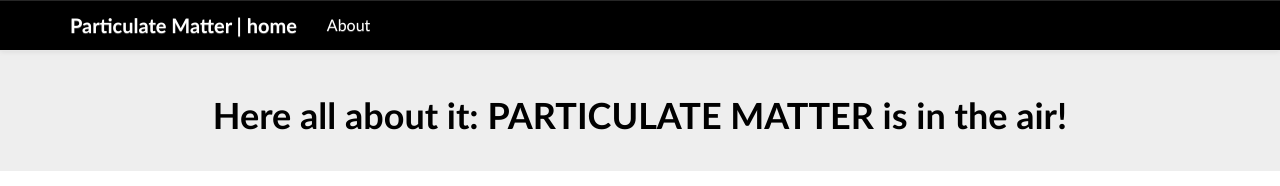
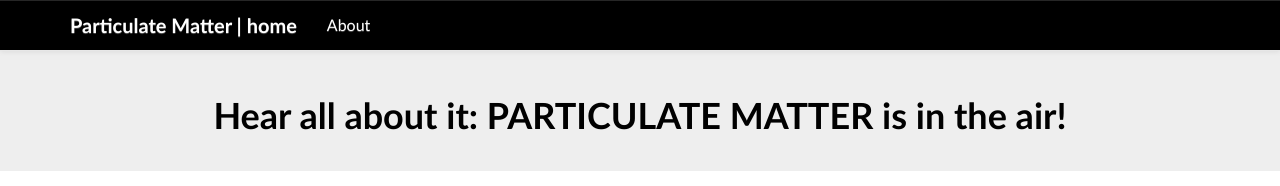
Before and after one commit to mpgoettl/geog575, a plain HTML site: page index.html in a window 1280 px wide. Shown: the top 186 px of the page. Drawn offline with Linux system fonts and the light colour scheme.

Commit message:
Update index.html

```diff
--- a/index.html
+++ b/index.html
@@ -44,7 +44,7 @@
 
     <div class="jumbotron">
       <div class="container">
-        <h2>Here all about it: PARTICULATE MATTER is in the air!</h2>
+        <h2>Hear all about it: PARTICULATE MATTER is in the air!</h2>
       </div>
     </div>
 
```
